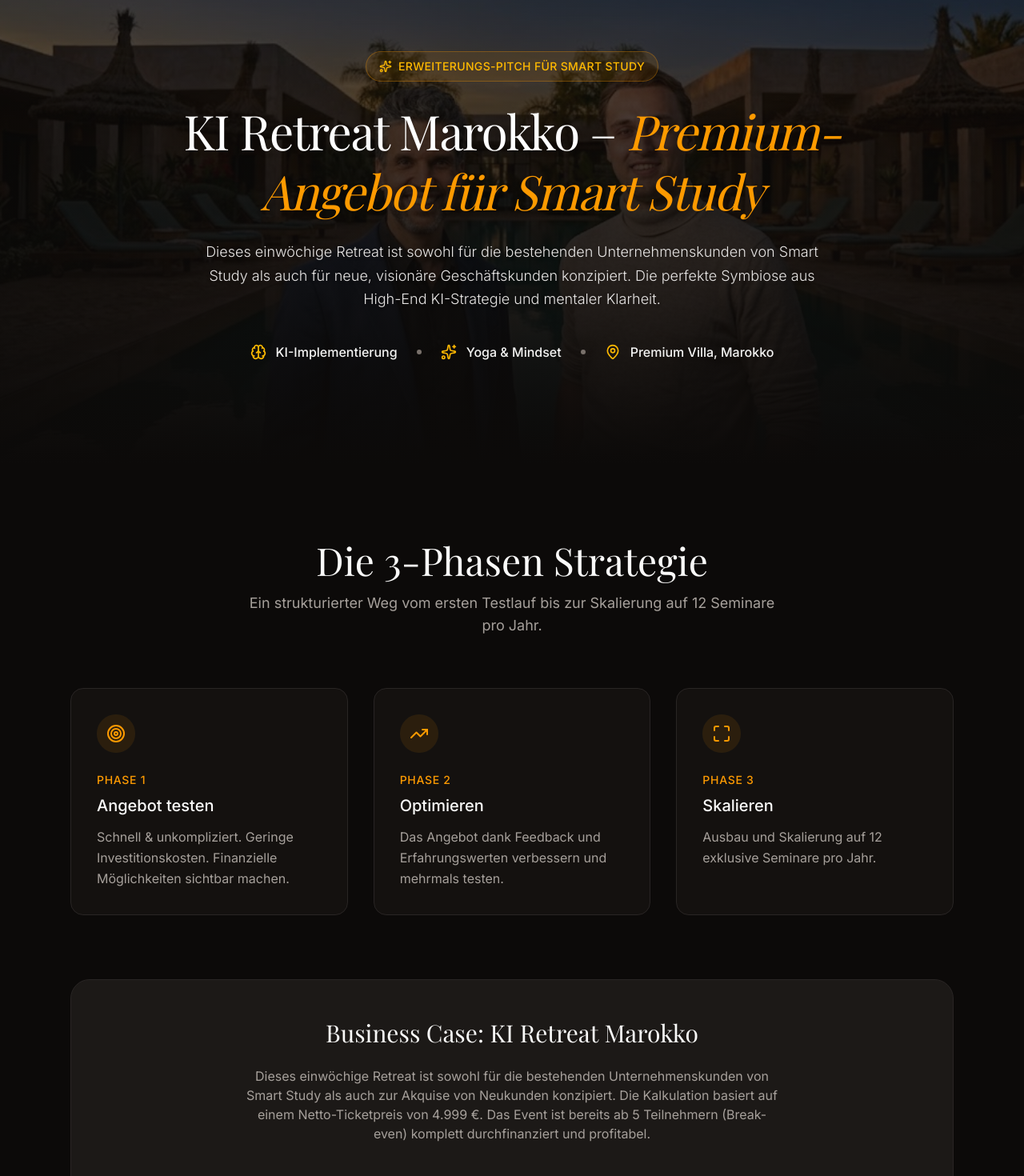
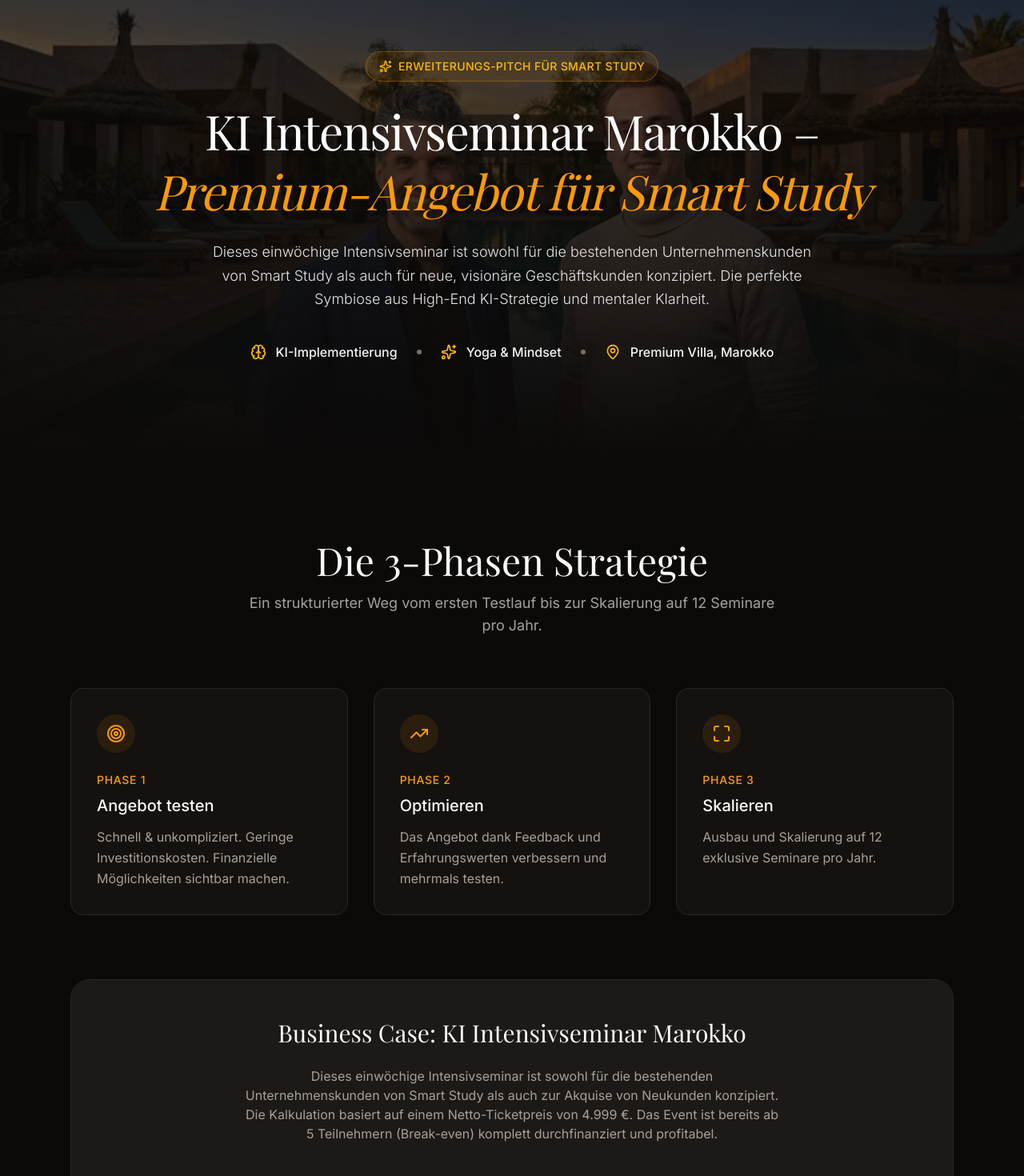
Before and after one commit to coachingmounir-code/KIRetreatSmartStudy, a React (Vite) app: page / in a window 1280 px wide. Shown: the part 220-1690 px from the top of the page at 80% size. Built offline with nearby package versions, Linux system fonts and the light colour scheme; a web font is replaced by a local one.

Commit message:
Text angepasst - KI Seminar

```diff
--- a/src/components/Contract.tsx
+++ b/src/components/Contract.tsx
@@ -16,7 +16,7 @@
             <span className="uppercase tracking-widest text-sm font-sans">Vertragsentwurf</span>
           </div>
 
-          <h2 className="text-2xl md:text-3xl font-bold text-center mb-12">Kooperationsvertrag – "KI Retreat Marokko"</h2>
+          <h2 className="text-2xl md:text-3xl font-bold text-center mb-12">Kooperationsvertrag – "KI Intensivseminar Marokko"</h2>
 
           <div className="space-y-6 text-stone-700 leading-relaxed">
             <p><strong>Zwischen:</strong><br/>
@@ -29,13 +29,13 @@
             – nachfolgend "Auftraggeber" genannt –</p>
 
             <h3 className="text-lg font-bold text-stone-900 mt-8 mb-2">§ 1 Vertragsgegenstand</h3>
-            <p>Gegenstand dieses Vertrages ist die gemeinsame Konzeption, Vermarktung und Durchführung eines einwöchigen "KI Retreats in Marokko". Der Auftraggeber bietet dieses Retreat seinen bestehenden Unternehmenskunden sowie neuen B2B-Geschäftskunden als Premium-Leistung an. Der Dienstleister übernimmt die inhaltliche Leitung (KI-Beratung/Seminare) und stellt mit Selina [Nachname] die Yoga-Leitung für die Dauer des Retreats.</p>
+            <p>Gegenstand dieses Vertrages ist die gemeinsame Konzeption, Vermarktung und Durchführung eines einwöchigen "KI Intensivseminars in Marokko". Der Auftraggeber bietet dieses Intensivseminar seinen bestehenden Unternehmenskunden sowie neuen B2B-Geschäftskunden als Premium-Leistung an. Der Dienstleister übernimmt die inhaltliche Leitung (KI-Beratung/Seminare) und stellt mit Selina [Nachname] die Yoga-Leitung für die Dauer des Intensivseminars.</p>
 
-            <h3 className="text-lg font-bold text-stone-900 mt-8 mb-2">§ 2 Rahmenbedingungen des Retreats</h3>
+            <h3 className="text-lg font-bold text-stone-900 mt-8 mb-2">§ 2 Rahmenbedingungen des Intensivseminars</h3>
             <ul className="list-disc pl-5 space-y-1">
               <li><strong>Maximale Teilnehmerzahl:</strong> 12 Personen.</li>
               <li><strong>Ticketpreis:</strong> 4.999,- Euro pro Teilnehmer.</li>
-              <li><strong>Mindestteilnehmerzahl:</strong> Das Retreat wird verbindlich durchgeführt, sobald 5 Anmeldungen vorliegen.</li>
+              <li><strong>Mindestteilnehmerzahl:</strong> Das Intensivseminar wird verbindlich durchgeführt, sobald 5 Anmeldungen vorliegen.</li>
             </ul>
 
             <h3 className="text-lg font-bold text-stone-900 mt-8 mb-2">§ 3 Kosten- und Risikoübernahme</h3>
@@ -51,14 +51,14 @@
             <ol className="list-decimal pl-5 space-y-1">
               <li><strong>Fixum Dienstleister:</strong> 5.000,- Euro (brutto).</li>
               <li><strong>Fixum Yoga-Leitung (Selina):</strong> 5.000,- Euro (brutto).</li>
-              <li><strong>Gewinnbeteiligung:</strong> Der Dienstleister erhält zusätzlich 10 % der Nettogewinne, die aus dem Retreat erwirtschaftet werden.</li>
+              <li><strong>Gewinnbeteiligung:</strong> Der Dienstleister erhält zusätzlich 10 % der Nettogewinne, die aus dem Intensivseminar erwirtschaftet werden.</li>
             </ol>
 
             <h3 className="text-lg font-bold text-stone-900 mt-8 mb-2">§ 5 Zahlungsmodalitäten (Meilensteine)</h3>
             <p>Die Auszahlung der unter § 4 definierten Honorare erfolgt risikominimierend in zwei Tranchen:</p>
             <ul className="list-disc pl-5 space-y-1">
               <li><strong>Tranche 1:</strong> 50 % der Fixgagen (jeweils 2.500,- Euro brutto) werden fällig, sobald die Mindestteilnehmerzahl von 5 Personen verbindlich angemeldet ist.</li>
-              <li><strong>Tranche 2:</strong> Die restlichen 50 % der Fixgagen sowie die 10 % Gewinnbeteiligung werden unmittelbar nach der vollständigen Durchführung des Retreats in Rechnung gestellt und zur Zahlung fällig.</li>
+              <li><strong>Tranche 2:</strong> Die restlichen 50 % der Fixgagen sowie die 10 % Gewinnbeteiligung werden unmittelbar nach der vollständigen Durchführung des Intensivseminars in Rechnung gestellt und zur Zahlung fällig.</li>
             </ul>
 
             <h3 className="text-lg font-bold text-stone-900 mt-8 mb-2">§ 6 Nächste Schritte & Laufzeit</h3>
--- a/src/components/Hero.tsx
+++ b/src/components/Hero.tsx
@@ -29,11 +29,11 @@
           </div>
 
           <h1 className="text-3xl md:text-5xl lg:text-6xl font-serif font-light tracking-tight mb-4 md:mb-6 leading-tight text-white drop-shadow-md">
-            KI Retreat Marokko<br className="md:hidden" /> – <span className="text-amber-500 italic block md:inline mt-2 md:mt-0">Premium-Angebot für Smart Study</span>
+            KI Intensivseminar Marokko<br className="md:hidden" /> – <span className="text-amber-500 italic block md:inline mt-2 md:mt-0">Premium-Angebot für Smart Study</span>
           </h1>
 
           <p className="text-base md:text-lg text-stone-200 font-light mb-8 md:mb-10 max-w-3xl mx-auto leading-relaxed drop-shadow-sm">
-            Dieses einwöchige Retreat ist sowohl für die bestehenden Unternehmenskunden von Smart Study als auch für neue, visionäre Geschäftskunden konzipiert.
+            Dieses einwöchige Intensivseminar ist sowohl für die bestehenden Unternehmenskunden von Smart Study als auch für neue, visionäre Geschäftskunden konzipiert.
             Die perfekte Symbiose aus High-End KI-Strategie und mentaler Klarheit.
           </p>
 
--- a/src/components/Investment.tsx
+++ b/src/components/Investment.tsx
@@ -18,7 +18,7 @@
             className="space-y-8"
           >
             <div>
-              <h3 className="text-xl font-medium mb-4 text-white">Die Eckdaten des Retreats</h3>
+              <h3 className="text-xl font-medium mb-4 text-white">Die Eckdaten des Intensivseminars</h3>
               <ul className="space-y-4">
                 <li className="flex items-start gap-3 text-stone-300">
                   <CheckCircle2 className="w-5 h-5 text-amber-500 shrink-0 mt-0.5" />
@@ -69,12 +69,12 @@
               </div>
               <div className="p-5 rounded-xl bg-stone-950 border border-stone-800">
                 <div className="text-amber-500 text-sm font-medium mb-2">Erfolgsbeteiligung</div>
-                <div className="text-stone-300">10 % Gewinnbeteiligung an den generierten Gewinnen des Retreats.</div>
+                <div className="text-stone-300">10 % Gewinnbeteiligung an den generierten Gewinnen des Intensivseminars.</div>
               </div>
               <div className="p-5 rounded-xl bg-stone-950 border border-stone-800">
                 <div className="text-amber-500 text-sm font-medium mb-2">Fairer Cashflow</div>
                 <div className="text-stone-300 text-sm leading-relaxed">
-                  50 % der Fixgagen werden erst fällig, sobald die 5 Mindestteilnehmer erreicht sind. Die restlichen 50 % sowie die Gewinnbeteiligung fließen unmittelbar nach Abschluss des Retreats.
+                  50 % der Fixgagen werden erst fällig, sobald die 5 Mindestteilnehmer erreicht sind. Die restlichen 50 % sowie die Gewinnbeteiligung fließen unmittelbar nach Abschluss des Intensivseminars.
                 </div>
               </div>
             </div>
@@ -90,7 +90,7 @@
         >
           <h3 className="text-2xl font-serif mb-6 text-white">Der Fahrplan: Unsere nächsten Schritte</h3>
           <p className="text-stone-300 mb-10 max-w-2xl mx-auto">
-            Sobald wir uns einig sind, gehen wir direkt in die Umsetzung, um das KI Retreat in Marokko zügig an eure Bestandskunden zu vermarkten:
+            Sobald wir uns einig sind, gehen wir direkt in die Umsetzung, um das KI Intensivseminar in Marokko zügig an eure Bestandskunden zu vermarkten:
           </p>
 
           <div className="grid md:grid-cols-3 gap-6 mb-12 text-left">
--- a/src/components/Strategy.tsx
+++ b/src/components/Strategy.tsx
@@ -57,9 +57,9 @@
           className="bg-stone-900 rounded-3xl p-8 md:p-12 border border-stone-800"
         >
           <div className="max-w-4xl mx-auto">
-            <h3 className="text-2xl md:text-3xl font-serif mb-6 text-center">Business Case: KI Retreat Marokko</h3>
+            <h3 className="text-2xl md:text-3xl font-serif mb-6 text-center">Business Case: KI Intensivseminar Marokko</h3>
             <p className="text-stone-400 mb-12 text-center max-w-2xl mx-auto">
-              Dieses einwöchige Retreat ist sowohl für die bestehenden Unternehmenskunden von Smart Study als auch zur Akquise von Neukunden konzipiert.
+              Dieses einwöchige Intensivseminar ist sowohl für die bestehenden Unternehmenskunden von Smart Study als auch zur Akquise von Neukunden konzipiert.
               Die Kalkulation basiert auf einem Netto-Ticketpreis von 4.999 €. Das Event ist bereits ab 5 Teilnehmern (Break-even) komplett durchfinanziert und profitabel.
             </p>
 
--- a/src/components/YearlyPlan.tsx
+++ b/src/components/YearlyPlan.tsx
@@ -10,7 +10,7 @@
       description: "In dieser Phase bündeln wir die Vorbereitung der Assets und den direkten Verkauf an die wärmste Zielgruppe.",
       steps: [
         { month: "April", title: "Assets & Landingpage", desc: "Aufbau der Landingpage, Skripterstellung & Generierung des KI-Werbefilms, Festlegung der Frühbucher-Boni." },
-        { month: "Mai", title: "Der kombinierte Pitch", desc: "Kostenloses KI-Briefing Webinar für bestehende Unternehmenskunden und neue Interessenten. Pitch des Retreats als nächster Schritt." },
+        { month: "Mai", title: "Der kombinierte Pitch", desc: "Kostenloses KI-Briefing Webinar für bestehende Unternehmenskunden und neue Interessenten. Pitch des Intensivseminars als nächster Schritt." },
         { month: "Juni", title: "Persönliches Closing", desc: "Direkte Follow-up-Telefonate. Ziel: 6 bis 8 der 12 Plätze durch das Netzwerk füllen." }
       ]
     },
```
